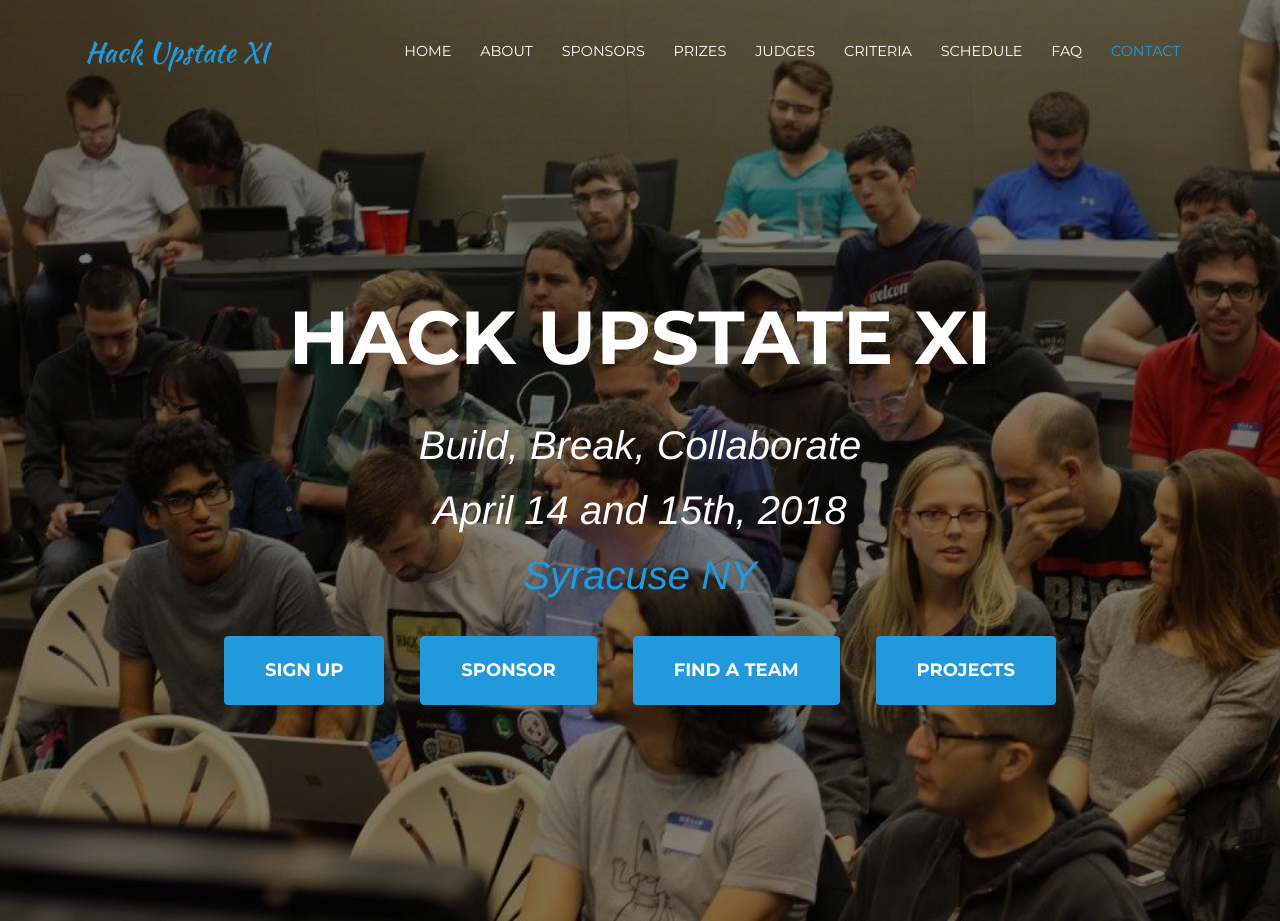
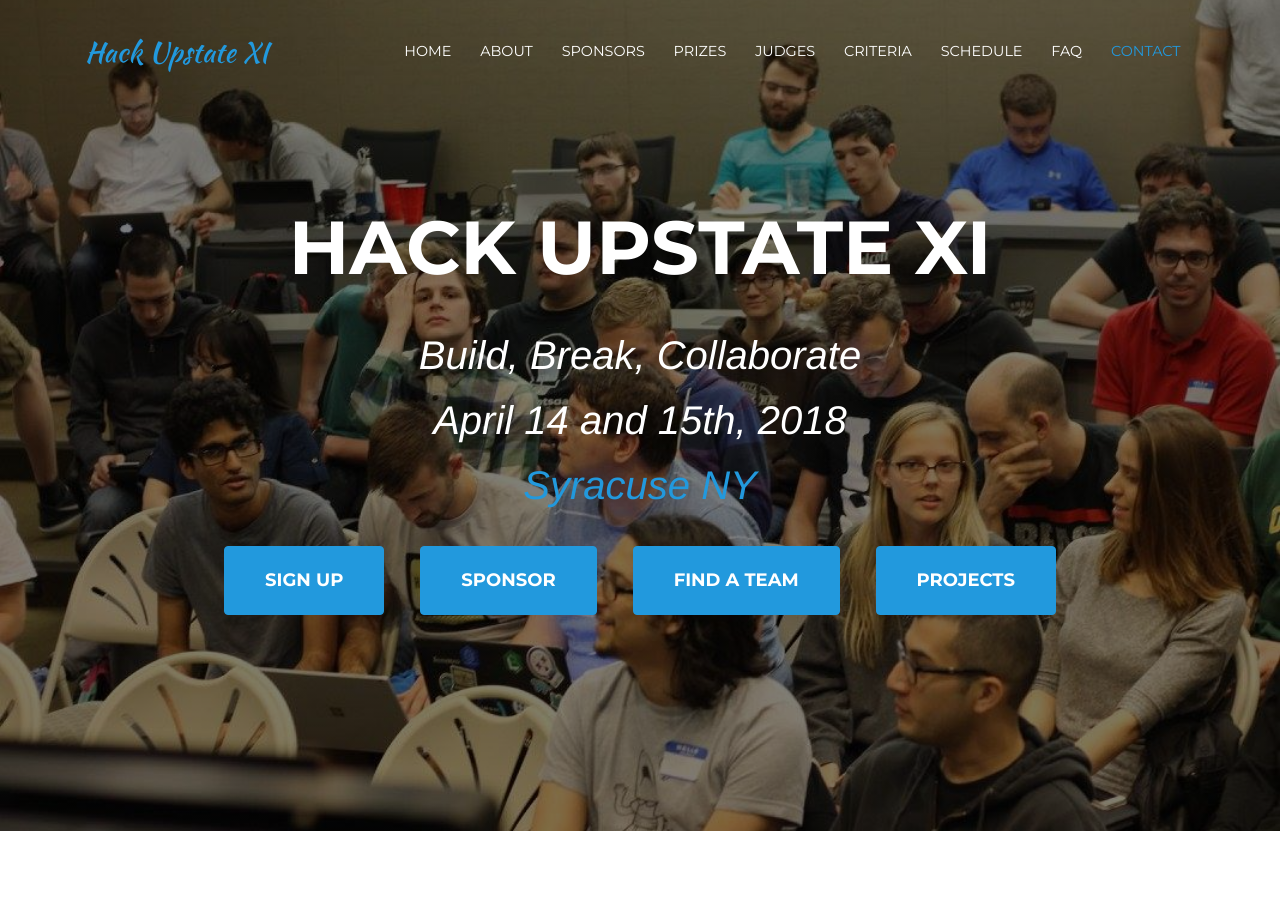
Before and after one commit to hackupstate/hackupstate-website-archived-1-30-2019, a website: page xi/index.html in a window 1280 px wide. Shown: the top 921 px of the page. Drawn offline with Linux system fonts and the light colour scheme; a web font is replaced by a local one.

Commit message:
remove padding between navbar and HU header

```diff
--- a/scss/_masthead.scss
+++ b/scss/_masthead.scss
@@ -30,7 +30,7 @@ header.masthead {
 @media(min-width:768px) {
   header.masthead {
     .intro-text {
-      padding-top: 300px;
+      padding-top: 210px;
       padding-bottom: 200px;
       .intro-lead-in {
         font-size: 40px;
@@ -83,7 +83,7 @@ header.masthead-hu-xi {
 @media(min-width:768px) {
   header.masthead-hu-xi {
     .intro-text {
-      padding-top: 300px;
+      padding-top: 210px;
       padding-bottom: 200px;
       .intro-lead-in {
         font-size: 40px;
```
Also changed, not shown: css/agency.css, css/agency.min.css.
